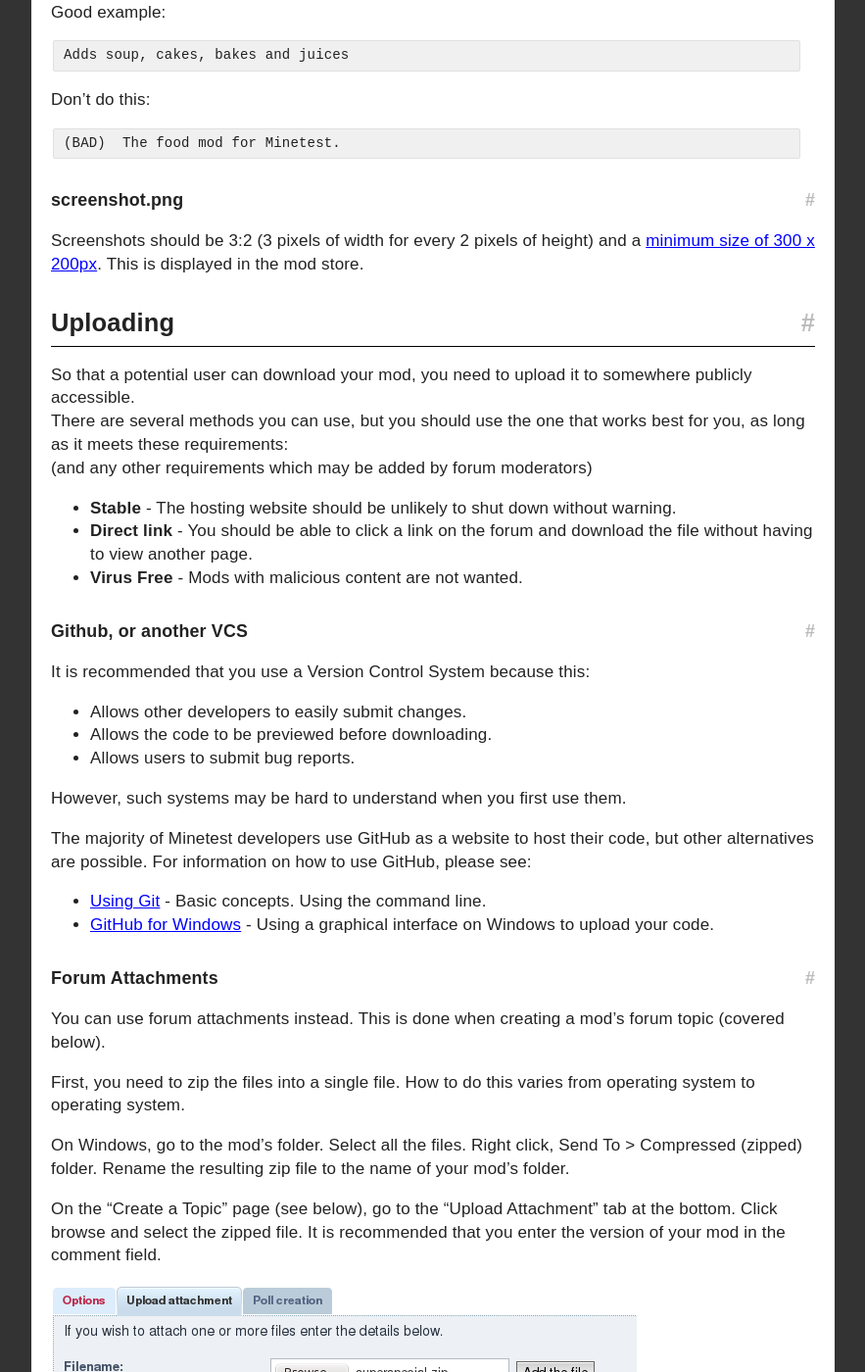
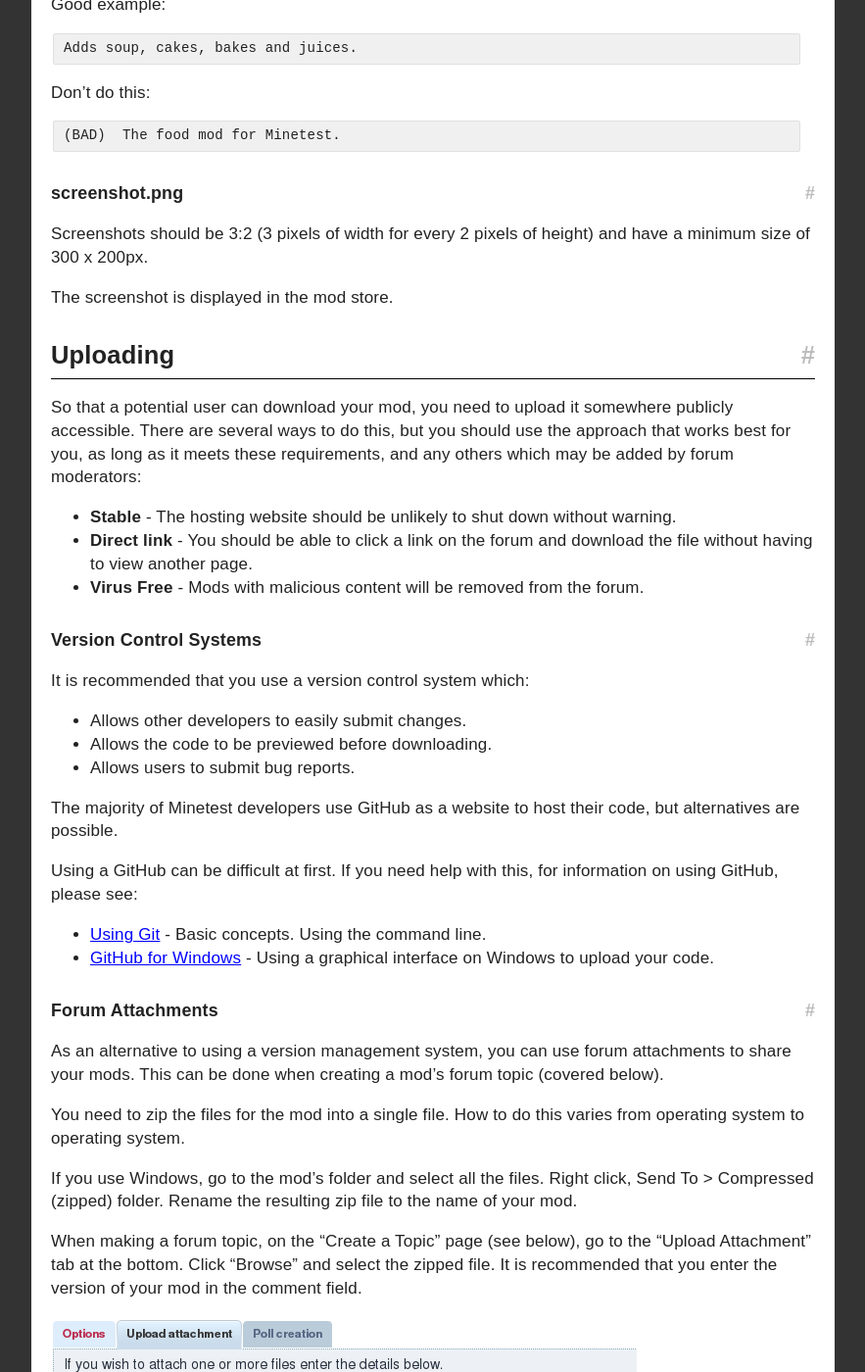
Before and after one commit to rubenwardy/minetest_modding_book, a Jekyll site: the page built from _en/quality/releasing.md, in a window 1280 px wide and 1400 px high, scrolled down 1807 px. Shown: the whole window at 98% size, without its empty margins (338-1221 px from the left). Built offline with Jekyll 4.4.1, drawn with Linux system fonts in a browser that asks for light colours; nearby versions of some CDN libraries; some of the changed text lies outside the part shown.

Commit message:
Releasing a Mod: Improvements

```diff
--- a/_en/quality/releasing.md
+++ b/_en/quality/releasing.md
@@ -11,28 +11,28 @@
 Releasing, or publishing, a mod allows other people to make use of it. Once a mod has been
 released it might be used in singleplayer games or on servers, including public servers.
 
-* License Choices
-* Packaging
-* Uploading
-* Forum Topic
-
-### Before you release your mod, there are some things to think about:
-
-* Is there another mod that does the same thing? If so, how does yours differ or improve on it?
-* Is your mod useful?
+* [License Choices](#license-choices)
+* [Packaging](#packaging)
+* [Uploading](#uploading)
+* [Forum Topic](#forum-topic)
 
 ## License Choices
 
-You need to specify a license for your mod.
-**Public domain is not a valid licence**, as the definition varies in different countries.
+You need to specify a license for your mod. This is important because it tells other
+people the ways in which they are allowed to use your work. If your mod doesn't have
+a license, people won't know whether they are allowed to modify, distribute or use your
+mod on a public server.
 
 Your code and your art need different things from the licenses they use. For example,
 Creative Commons licenses shouldn't be used with source code,
 but can be suitable choices for artistic works such as images, text and meshes.
 
 You are allowed any license; however, mods which disallow derivatives are banned from the
-official Minetest forum. (Other developers must be able to take your mod, modify it,
-and release it again.)
+official Minetest forum. (For a mod to be allowed on the forum, other developers must be
+able modify it and release the modified version.)
+
+Please note that **public domain is not a valid licence**, because the definition varies
+in different countries.
 
 ### LGPL and CC-BY-SA
 
@@ -44,7 +44,7 @@
 * If someone modifies your mod, they must give their version the same license.
 * Your copyright notice must be kept.
 
-### WTFPL or CC0
+### WTFPL and CC0
 
 These licenses allows anyone to do what they want with your mod.
 This means they can modify, redistribute, sell, or leave out attribution.
@@ -61,12 +61,12 @@
 
 ## Packaging
 
-There are some files that we recommend you include in your mod
+There are some files it is recommended to include in your mod
 when you release it.
 
 ### README.txt
 
-You should provide a readme file. This should state:
+The readme file should state:
 
 * What the mod does.
 * What the license is.
@@ -75,16 +75,18 @@
 * What dependencies there are / what the user needs to install.
 * Where to report problems/bugs or get help.
 
-See appendix for an example and a generator.
+See the [appendix](#appendix-readme-and-forum-generator) for an example readme and
+readme generator.
 
 ### description.txt
 
 This should explain what your mod does. Be concise without being vague.
-It should be short because it will be displayed in the content installer.
+It should be short because it will be displayed in the content installer which has
+limited space.
 
 Good example:
 
-    Adds soup, cakes, bakes and juices
+    Adds soup, cakes, bakes and juices.
 
 Don't do this:
 
@@ -93,38 +95,36 @@
 ### screenshot.png
 
 Screenshots should be 3:2 (3 pixels of width for every 2 pixels of height)
-and a [minimum size of 300 x 200px](https://github.com/minetest/minetest/issues/2874).
-This is displayed in the mod store.
+and have a minimum size of 300 x 200px.
 
-
+The screenshot is displayed in the mod store.
 
 Uploading
 ---------
 
-So that a potential user can download your mod, you need to upload it to somewhere
-publicly accessible.\\
-There are several methods you can use, but you should use the one that works
-best for you, as long as it meets these requirements:\\
-(and any other requirements which may be added by forum moderators)
+So that a potential user can download your mod, you need to upload it somewhere
+publicly accessible. There are several ways to do this, but you should use the
+approach that works best for you, as long as it meets these requirements, and any
+others which may be added by forum moderators:
 
 * **Stable**      - The hosting website should be unlikely to shut down without warning.
 * **Direct link** - You should be able to click a link on the forum and download the file
                    without having to view another page.
-* **Virus Free**  - Mods with malicious content are not wanted.
+* **Virus Free**  - Mods with malicious content will be removed from the forum.
 
-### Github, or another VCS
+### Version Control Systems
 
-It is recommended that you use a Version Control System because this:
+It is recommended that you use a version control system which:
 
 * Allows other developers to easily submit changes.
 * Allows the code to be previewed before downloading.
 * Allows users to submit bug reports.
 
-However, such systems may be hard to understand when you first use them.
+The majority of Minetest developers use GitHub as a website to host their code,
+but alternatives are possible.
 
-The majority of Minetest developers use GitHub as a website to host their code,
-but other alternatives are possible. For information on how to use GitHub,
-please see:
+Using a GitHub can be difficult at first. If you need help with this, for
+information on using GitHub, please see:
 
 * [Using Git](http://git-scm.com/book/en/v1/Getting-Started) - Basic concepts. Using the command line.
 * [GitHub for Windows](https://help.github.com/articles/getting-started-with-github-for-windows/) -
@@ -132,18 +132,19 @@
 
 ### Forum Attachments
 
-You can use forum attachments instead.
-This is done when creating a mod's forum topic (covered below).
+As an alternative to using a version management system, you can use forum attachments to share
+your mods. This can be done when creating a mod's forum topic (covered below).
 
-First, you need to zip the files into a single file. How to do this varies from
+You need to zip the files for the mod into a single file. How to do this varies from
 operating system to operating system.
 
-On Windows, go to the mod's folder. Select all the files.
+If you use Windows, go to the mod's folder and select all the files.
 Right click, Send To > Compressed (zipped) folder.
-Rename the resulting zip file to the name of your mod's folder.
+Rename the resulting zip file to the name of your mod.
 
-On the "Create a Topic" page (see below), go to the "Upload Attachment" tab at the bottom.
-Click browse and select the zipped file. It is recommended that you
+When making a forum topic, on the "Create a Topic" page (see below), go to the
+"Upload Attachment" tab at the bottom.
+Click "Browse" and select the zipped file. It is recommended that you
 enter the version of your mod in the comment field.
 
 <figure>
@@ -165,7 +166,7 @@
 ### Content
 
 The requirements of a forum topic are mostly the same as the recommendations for
-a README.txt file:
+a readme file. The topic should include:
 
 * What the mod does.
 * What the license is.
@@ -177,7 +178,8 @@
 
 You should also include screenshots of your mod in action, if relevant.
 
-Here is an example. The Minetest forum uses bbcode for formating.
+The Minetest forum uses bbcode for formatting. Here is an example for a
+mod named superspecial:
 
 
     Adds magic, rainbows and other special things.
@@ -193,31 +195,33 @@
 
     [h]Installation[/h]
 
-    Unzip the archive, rename the folder to to modfoldername and
-    place it in minetest/mods/minetest/
+    Unzip the archive, rename the folder to superspecial and
+    place it in minetest/mods/
 
     (  GNU/Linux: If you use a system-wide installation place
-        it in ~/.minetest/mods/minetest/.  )
+        it in ~/.minetest/mods/.  )
 
     (  If you only want this to be used in a single world, place
-        the folder in worldmods/ in your worlddirectory.  )
+        the folder in worldmods/ in your world directory.  )
 
     For further information or help see:
     [url]http://wiki.minetest.com/wiki/Installing_Mods[/url]
 
 If you modify the above example for your mod topic, remember to
-change "modfoldername" to the name of the folder your mod should be
-in.
+change "superspecial" to the name of your mod.
 
-### Title
+### Subject
 
 The subject of topic must be in one of these formats:
 
 * [Mod] Mod Title [modname]
 * [Mod] Mod Title [version number] [modname]
-* eg: [Mod] More Blox [0.1] [moreblox]
 
-### Profit
+For example:
+* [Mod] More Blox [0.1] [moreblox]
+
+This is what the forum topic for the example mod, superspecial, might
+appear once complete:
 
 <figure>
     <img src="{{ page.root }}//static/releasing_profit.png" alt="Profit">
@@ -233,7 +237,7 @@
 </noscript>
 
 Title: <input id="t_title" value="My Super Special Mod"><br />
-Modname: <input id="t_name" value="mysuperspecial"><br />
+Modname: <input id="t_name" value="superspecial"><br />
 Description: <input id="t_desc" value="Adds magic, rainbows and other special things."><br />
 Version: <input id="t_version" value="1.1"><br />
 License: <input id="t_license" value="LGPL 2.1 or later"><br />
```
Also changed, not shown: other parts of _en/quality/releasing.md (+6 -6 lines).
